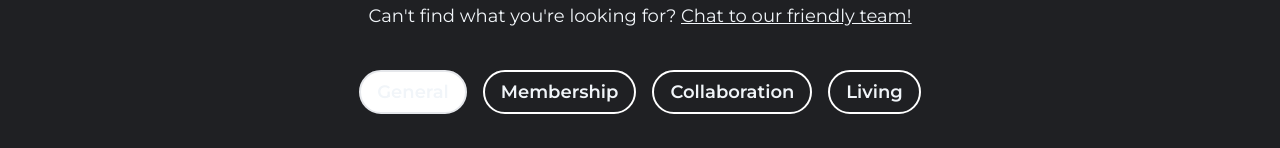
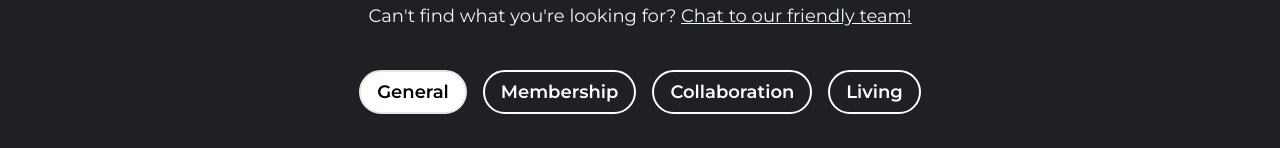
Before and after one commit to Verd1ne/ppitwebsite20242025, a Next.js app in the folder ppit20242025/: page /faq in a window 1280 px wide. Shown: the part 218-366 px from the top of the page. Built offline with nearby package versions, Linux system fonts and the light colour scheme.

Commit message:
test font

```diff
--- a/ppit20242025/src/app/faq/page.js
+++ b/ppit20242025/src/app/faq/page.js
@@ -209,7 +209,7 @@ export default function Faq() {
 					(category) => (
 						<div
 							key={category}
-							className={`border-2 rounded-full py-1.5 sm:px-4 px-2 cursor-pointer md:text-lg sm:text-md text-xs text-slate-100 ${
+							className={`border-2 rounded-full py-1.5 sm:px-4 px-2 cursor-pointer md:text-lg sm:text-md text-xs ${
 								selectedCategory === category
 									? "bg-white text-[#000]"
 									: "border-white text-[#FFF]"
```
